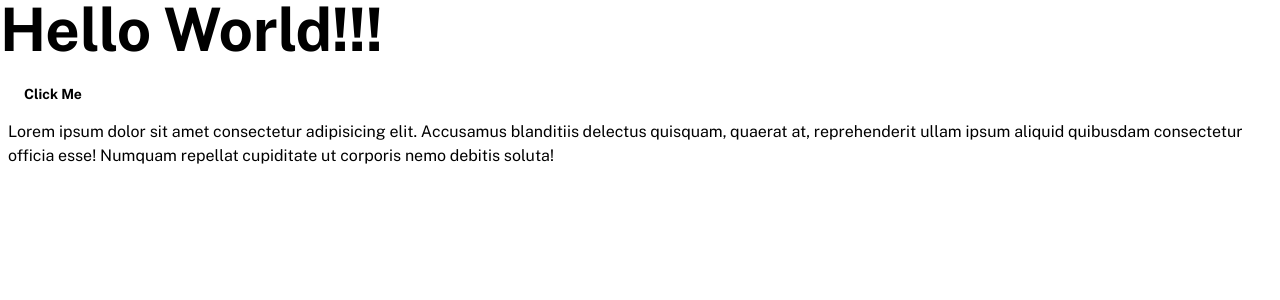
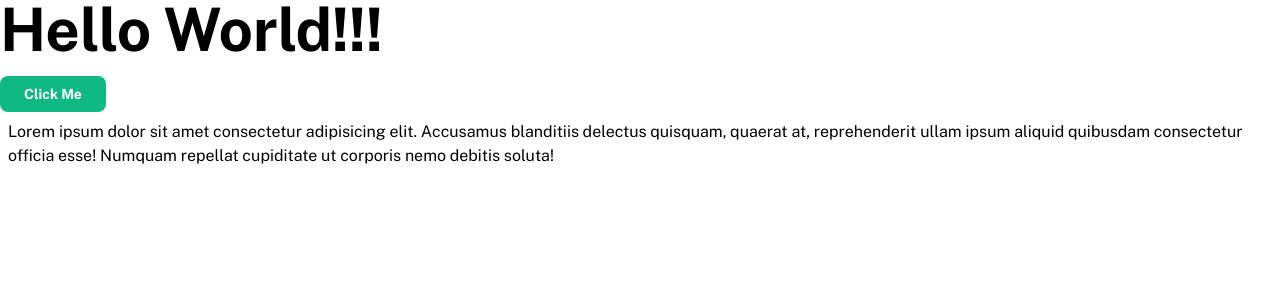
Before and after one commit to sibasishm/spotify-clone, a Next.js app: page / in a window 1280 px wide. Shown: the top 300 px of the page. Built offline with nearby package versions, Linux system fonts and the light colour scheme.

Commit message:
button working

```diff
--- a/package.json
+++ b/package.json
@@ -34,7 +34,7 @@
 		}
 	},
 	"lint-staged": {
-		"*.@(ts|tsx)": [
+		"*.(ts|tsx)": [
 			"yarn lint",
 			"yarn format"
 		]
--- a/src/pages/index.tsx
+++ b/src/pages/index.tsx
@@ -8,7 +8,7 @@ const Home = (): JSX.Element => {
 				Hello World!!!
 			</h1>
 			<Button
-				variant='filled'
+				variant='primary-filled'
 				onClick={(): void => {
 					window.alert('TypeScript is coool!');
 				}}
```
Also changed, not shown: 1 other file (tests, documents, lock files or other folders).
